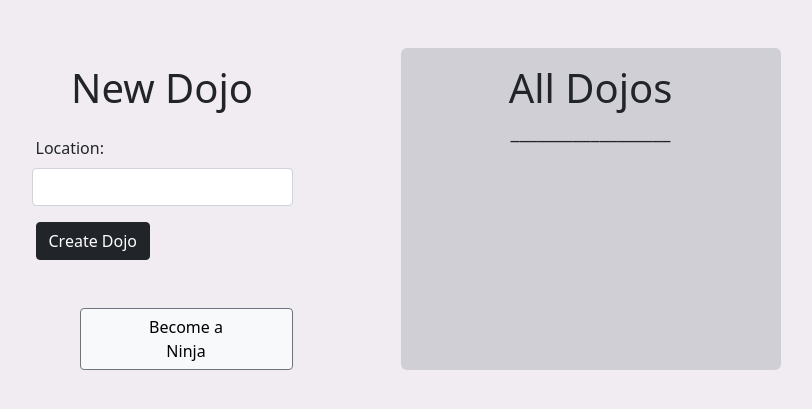
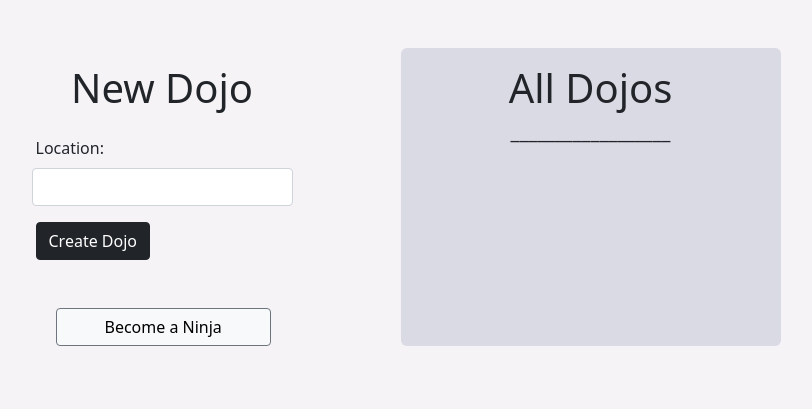
Before and after one commit to carloscaicedoc/dojos_and_ninjas_crud, a Flask app: page / in a window 1280 px wide. Shown: the top 409 px of the page, without its empty margins (240-1052 px from the left). Run offline with Flask 2, Linux system fonts and the light colour scheme; data that the repository does not hold is empty.

Commit message:
final commit

```diff
--- a/flask_app/models/ninja.py
+++ b/flask_app/models/ninja.py
@@ -14,6 +14,6 @@ class Ninja:
     # CREATE
     @classmethod
     def create_ninja(cls, data):
-        query = "INSERT INTO ninjas (first_name, last_name, age) VALUES (%(first_name)s, %(last_name)s, %(age)s);"
+        query = "INSERT INTO ninjas (first_name, last_name, age, dojo_id) VALUES (%(first_name)s, %(last_name)s, %(age)s, %(dojo_id)s);"
 
         return connectToMySQL("dojos_and_ninjas").query_db(query, data)
--- a/flask_app/templates/dojos_index.html
+++ b/flask_app/templates/dojos_index.html
@@ -11,11 +11,11 @@
 <style>
 
     .wrapper {
-        background-color: rgb(241, 236, 242);
+        background-color: rgb(246, 243, 247);
     }
 
     .custom-column {
-        background-color: rgb(207, 207, 213);
+        background-color: rgb(218, 218, 228);
         border-radius: 6px;
     }
 
@@ -32,7 +32,7 @@
                     <input type="text" name="name"  class="form-control">
                     <input type="submit" value="Create Dojo" class="btn btn-dark mt-3 mb-4 ms-1">
                 </form>
-                <a class="ninjabtn btn btn-light border border-secondary mt-4 ms-5 px-5" href="/dojos/newninja" role="button">Become a Ninja</a>
+                <a class="ninjabtn btn btn-light border border-secondary mt-4 ms-4 px-5" href="/dojos/newninja" role="button">Become a Ninja</a>
 
             </div>
 
@@ -44,7 +44,7 @@
                 <!-- <p class="text-center">{{ dojo.name }}</p> -->
                 <p class="text-center">
 
-                    <a href="/dojos/{{dojo.id}}">{{ dojo.name}}</a>
+                    <a href="/dojos/{{dojo.id}}" class="text-dark">{{ dojo.name}}</a>
                 </p>
                 {% endfor %}
 
--- a/flask_app/templates/ninja_new.html
+++ b/flask_app/templates/ninja_new.html
@@ -10,7 +10,7 @@
 </head>
 <style>
     .wrapper {
-        background-color: rgb(233, 233, 237);
+        background-color: rgb(247, 247, 250);
     }
 </style>
 
@@ -58,11 +58,11 @@
                         <input type="number" name="age"  class="form-control">
                     </div>
                 </div>
-                <input type="submit" value="Create" class="btn btn-dark mt-3 ms-5 px-5">
+                <input type="submit" value="Create" class="btn btn-dark mt-3 ms-3 px-5">
             </form>
         </div>
         <div class="col-3 mx-5 offset-1 mt-5">
-            <a class=" btn btn-light mt-4 ms-5 px-5 border border-secondary" href="/dojos" role="button">Home Page</a>
+            <a class=" btn btn-light mt-4 ms-3 px-5 border border-secondary" href="/dojos" role="button">Home Page</a>
         </div>
     </div>
 </body>
```
